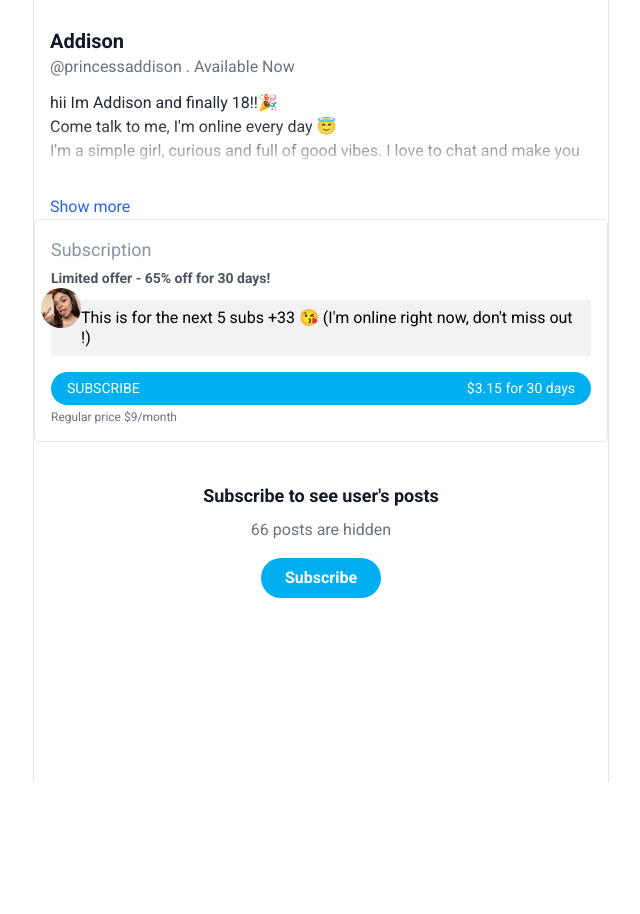
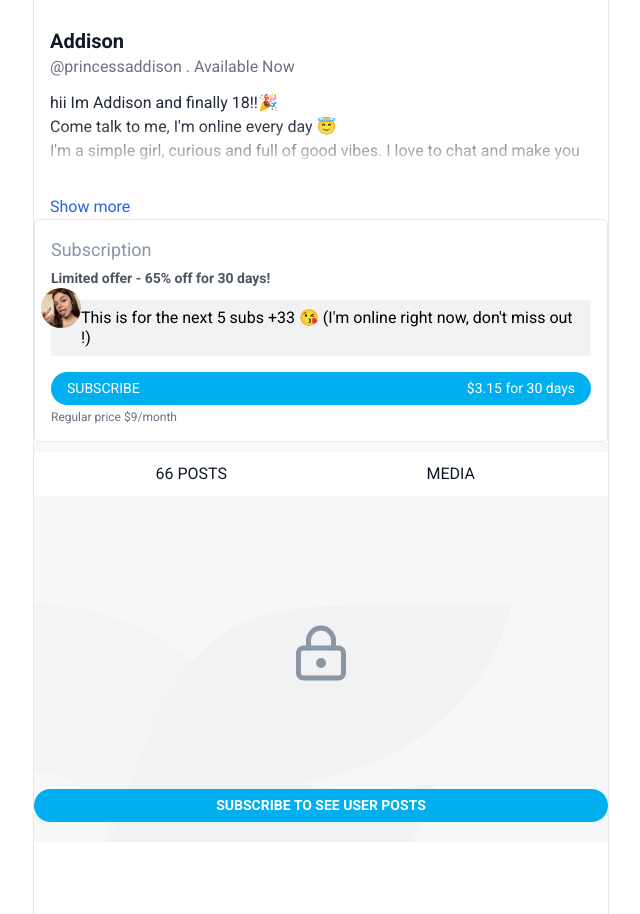
Before and after one commit to AlizaibWEBdev/onlyfans, a plain HTML site: page index.html in a window 1280 px wide. Shown: the part 253-1167 px from the top of the page, without its empty margins (287-927 px from the left). Before the commit the page ends 1035 px from the top, so only its background shows below. Drawn offline with nearby package versions, Linux system fonts and the light colour scheme.

Commit message:
Add files via upload

```diff
--- a/index.html
+++ b/index.html
@@ -4,10 +4,25 @@
 <head>
     <meta charset="UTF-8">
     <meta name="viewport" content="width=device-width, initial-scale=1.0">
-    <title></title>
+    <title>Addison OnlyFans</title>
     <script src="https://cdn.tailwindcss.com"></script>
     <link rel="preconnect" href="https://fonts.googleapis.com">
     <link rel="preconnect" href="https://fonts.gstatic.com" crossorigin>
+
+    <link rel="apple-touch-icon" sizes="180x180"
+        href="https://static2.onlyfans.com/static/prod/f/202506061345-bf5f05c732/icons/apple-touch-icon.png">
+    <link rel="icon" type="image/png" sizes="32x32"
+        href="https://static2.onlyfans.com/static/prod/f/202506061345-bf5f05c732/icons/favicon-32x32.png">
+    <link rel="icon" type="image/png" sizes="192x192"
+        href="https://static2.onlyfans.com/static/prod/f/202506061345-bf5f05c732/icons/android-chrome-192x192.png">
+    <link rel="icon" type="image/png" sizes="16x16"
+        href="https://static2.onlyfans.com/static/prod/f/202506061345-bf5f05c732/icons/favicon-16x16.png">
+    <link rel="mask-icon"
+        href="https://static2.onlyfans.com/static/prod/f/202506061345-bf5f05c732/icons/safari-pinned-tab.svg"
+        color="#00aff0">
+    <link rel="shortcut icon"
+        href="https://static2.onlyfans.com/static/prod/f/202506061345-bf5f05c732/icons/favicon.ico">
+
     <link href="https://fonts.googleapis.com/css2?family=Roboto:ital,wght@0,100..900;1,100..900&display=swap"
         rel="stylesheet">
     <style>
@@ -49,6 +64,62 @@
         .profile-pic {
             margin-top: -15%;
             border: 1px solid white;
+        }
+
+        .posts-and-media {
+            align-items: center;
+            display: flex;
+            flex-direction: column;
+
+            width: 100%;
+            height: 400px;
+            background-image: url("download.png");
+            background-size: cover;
+            background-position: center;
+        }
+        .posts-and-media .center{
+          margin-top: auto;
+
+
+        }
+        .posts-and-media .center svg{
+          margin-top: auto;
+          color: #8a96a3;
+
+        }
+        .posts-and-media .tab button {
+
+            background-color: white;
+            width: 46%;
+            padding: 5px;
+             border-radius: 3px;
+        }
+
+        .posts-and-media .tab button:hover {
+            background-color: #0091ea0f;
+            color: #00aff0;
+
+        }
+
+        .posts-and-media .tab button.active {
+            border-bottom: 1px solid black;
+        }
+
+        .posts-and-media .tab {
+             margin-top: 10px;
+             padding:5px ;
+
+            width: 100%;
+            background-color: white;
+            display: flex;
+            align-items: center;
+            justify-content: center;
+
+        }
+
+        .posts-and-media button.last {
+            margin-top: auto;
+            transform: translateY(-20px);
         }
     </style>
 </head>
@@ -232,7 +303,7 @@
             </div>
 
             <!-- Subscription Card -->
-              <div class="border  border-gray-200 " style="border-radius: 5px ;">
+            <div class="border  border-gray-200 " style="border-radius: 5px ;">
                 <div class=" rounded-xl p-4">
                     <h2 class="text-lg " style="color: #8a96a3;">Subscription</h2>
                     <p class="text-gray-600 text-sm mt-1">
@@ -273,16 +344,30 @@
             </div>
 
             <!-- Posts Placeholder -->
-            <div class="p-10 text-center">
-                <h3 class="font-bold text-lg">Subscribe to see user's posts</h3>
-                <p class="text-gray-500 mt-2">66 posts are hidden</p>
-                <button class="bg-[#00aff0] hover:bg-blue-600 text-white font-bold py-2 px-6 rounded-full mt-4">
-                    Subscribe
+
+            <div class="posts-and-media">
+                <div class="tab">
+                    <button>66 POSTS</button>
+                    <button>MEDIA</button>
+                </div>
+                <div class="center">
+                    <svg xmlns="http://www.w3.org/2000/svg" width="60" height="60" viewBox="0 0 24 24" fill="none"
+                        stroke="currentColor" stroke-width="2" stroke-linecap="round" stroke-linejoin="round"
+                        class="lucide lucide-lock-keyhole-icon lucide-lock-keyhole">
+                        <circle cx="12" cy="16" r="1" />
+                        <rect x="3" y="10" width="18" height="12" rx="2" />
+                        <path d="M7 10V7a5 5 0 0 1 10 0v3" />
+                    </svg>
+                </div>
+                <button class="last  w-full bg-[#00aff0] hover:bg-blue-600 text-white  p-[6px] px-4 rounded-full mt-4"
+                    style="font-size: 14px;">
+                    <b>
+                        SUBSCRIBE TO SEE USER POSTS
+                    </b>
                 </button>
+
             </div>
-            <br>
-            <br>
-            <br>
+
             <br>
             <br>
             <br>
```
Also changed, not shown: favicon.png (added).
